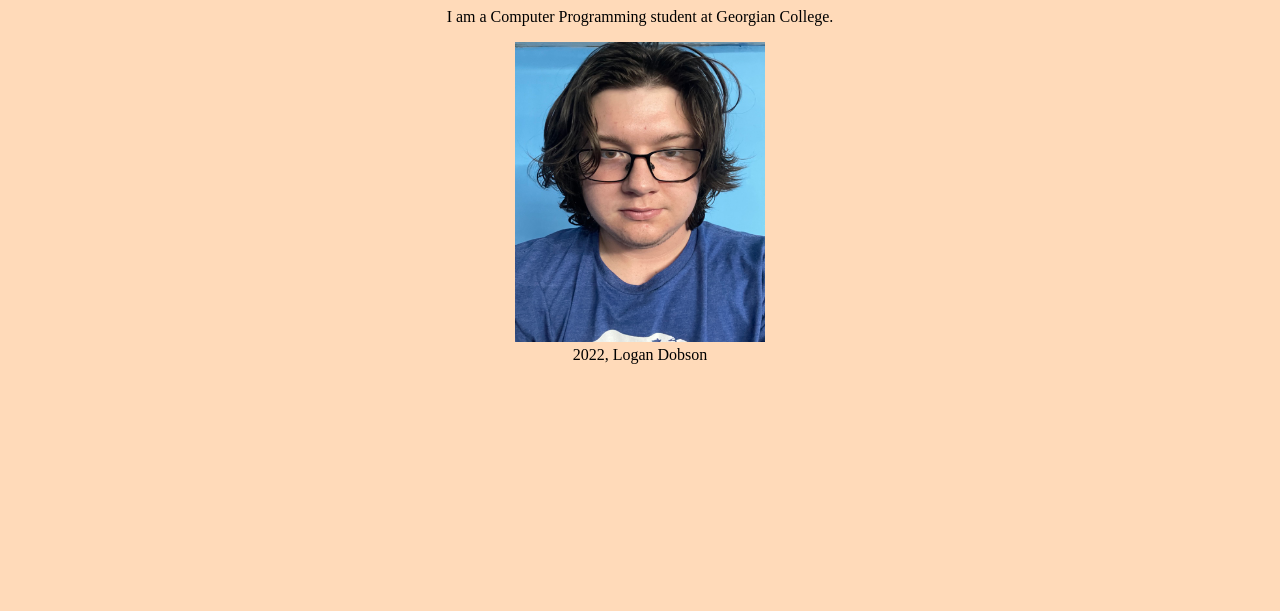
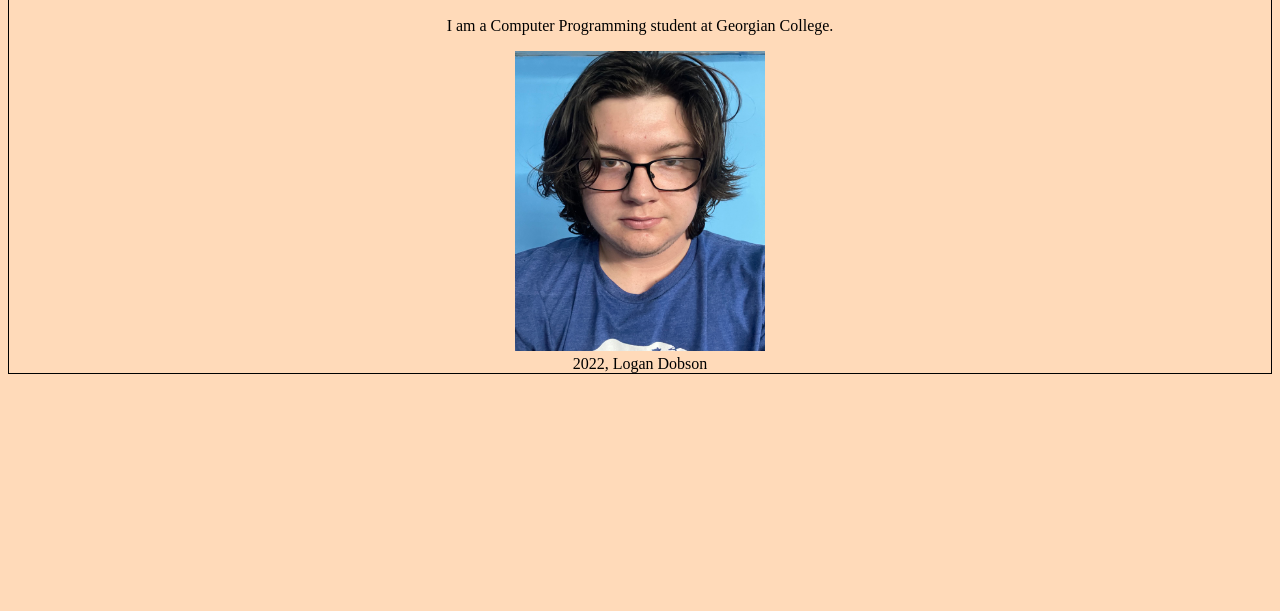
Before and after one commit to LoganDobson/COMP-1002---Assignment-1, a plain HTML site: page index.html in a window 1280 px wide. Shown: the part 189-800 px from the top of the page. Drawn offline with Linux system fonts and the light colour scheme.

Commit message:
added border

```diff
--- a/index.html
+++ b/index.html
@@ -10,6 +10,7 @@
          body{
             background-color: #FFDAB9;
             text-align: center;
+            border: 1px solid black;
          }
 
 
```
Also changed, not shown: about.html (+1 -1 lines), contact.html (+1 -0 lines).
